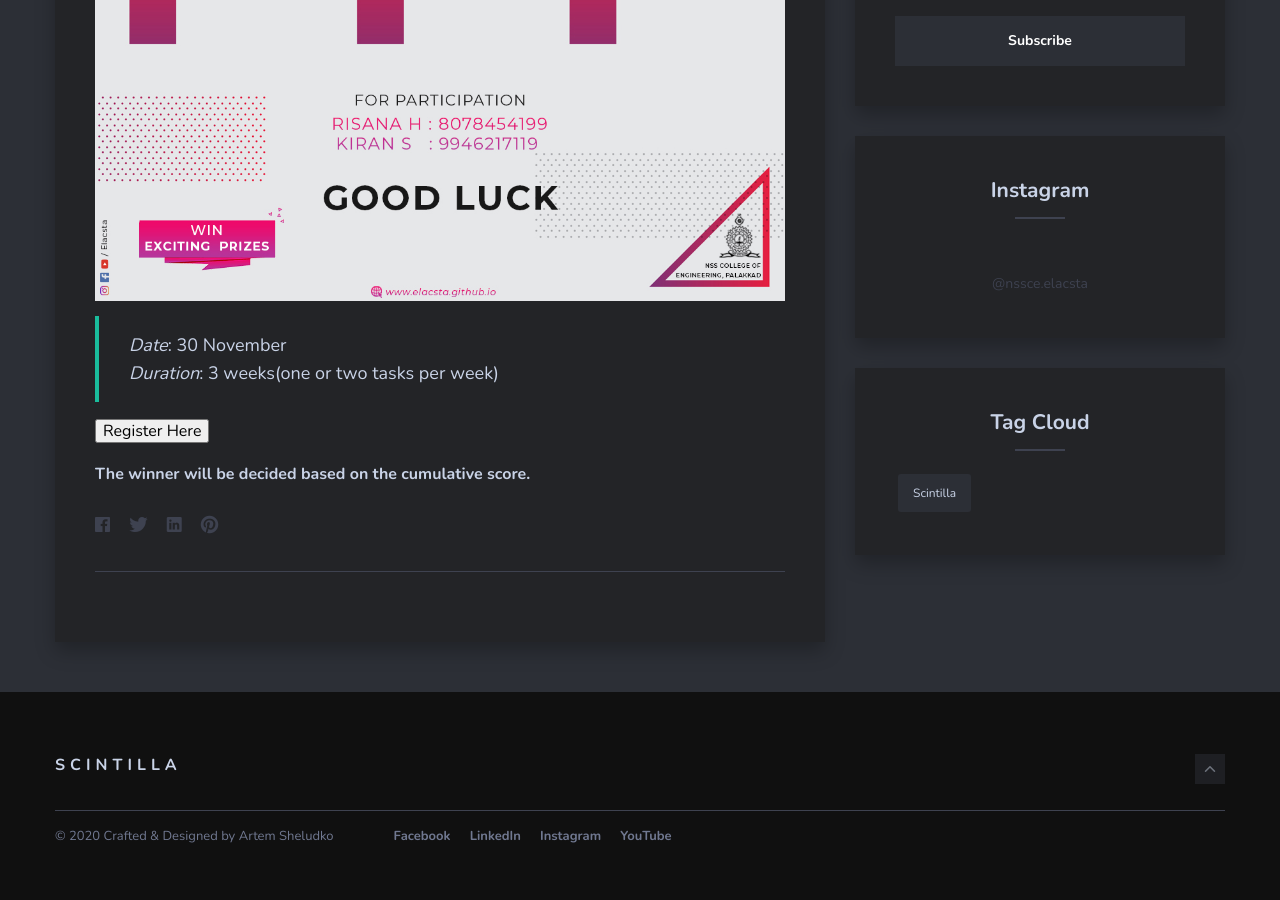
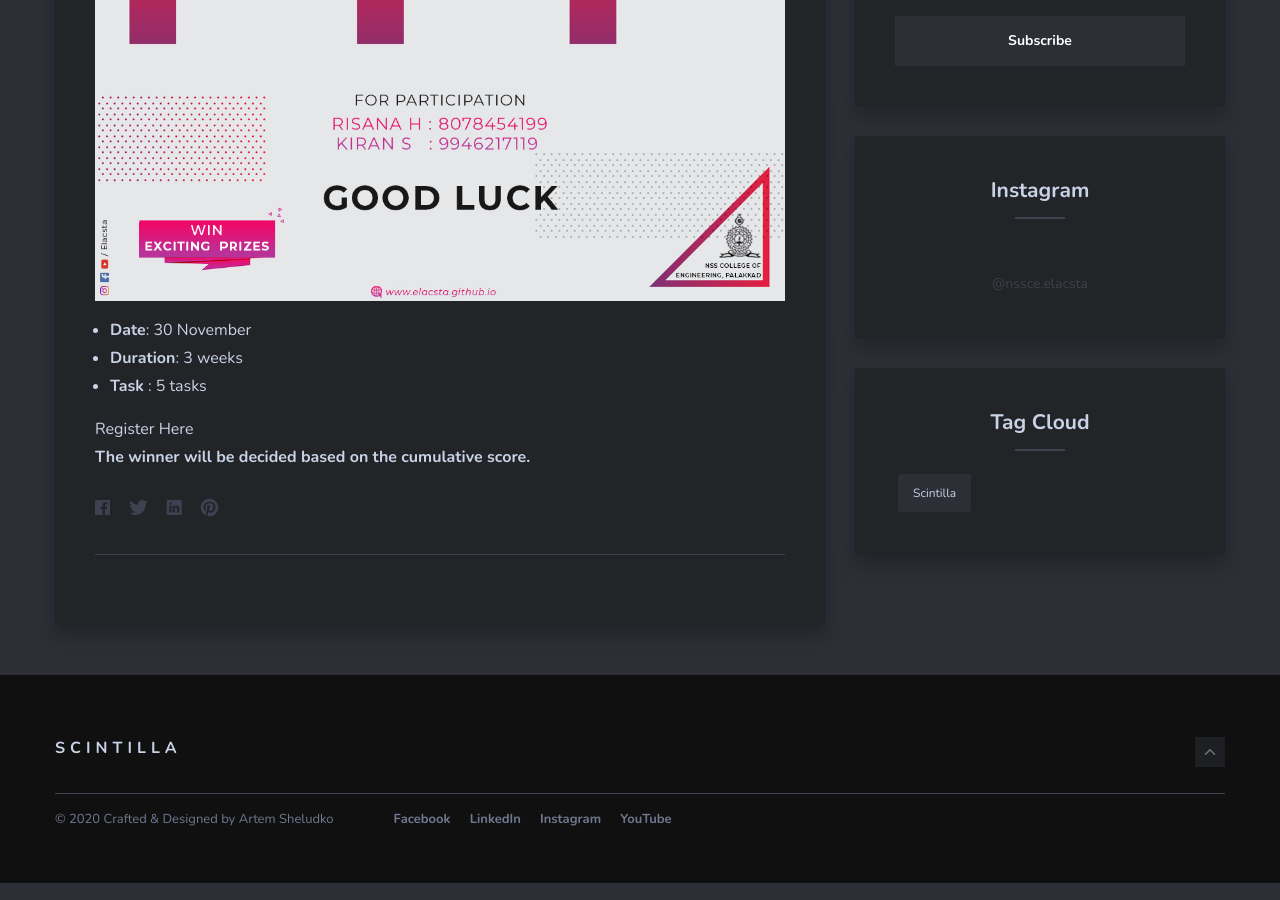
Before and after one commit to elacsta/scintilla, a Jekyll site: the page built from _posts/2020-11-16-First-Blog-To-SCINTILLA.markdown, in a window 1280 px wide and 900 px high, scrolled down 1512 px. Built offline with Jekyll 4.4.1, drawn with Linux system fonts in a browser that asks for light colours; nearby versions of some CDN libraries; comment, search, counter and statistics services are not loaded.

Commit message:
tweaks to post 1

```diff
--- a/_posts/2020-11-16-First-Blog-To-SCINTILLA.markdown
+++ b/_posts/2020-11-16-First-Blog-To-SCINTILLA.markdown
@@ -12,12 +12,15 @@
 ***SCINTILLA*** proudly present to you SCI-CHANTS A circuit designing competition in which you'll have to design simple electronic circuits using the basic electronic components.
 
 
+
 ![]({{site.baseurl}}/img/12.jpg)
 
-> *Date*: 30 November<br>
-> *Duration*: 3 weeks(one or two tasks per week)
 
-<button onclick="document.location='https://forms.gle/5yHbv1nwGust2nHq5'">Register Here</button>
+- **Date**: 30 November<br>
+- **Duration**: 3 weeks<br>
+- **Task** : 5 tasks<br>
+
+<div class="post-tag" onclick="document.location='https://forms.gle/5yHbv1nwGust2nHq5'">Register Here</div>
 <!-- Register here -->
 <!-- https://forms.gle/5yHbv1nwGust2nHq5 -->
 
```
